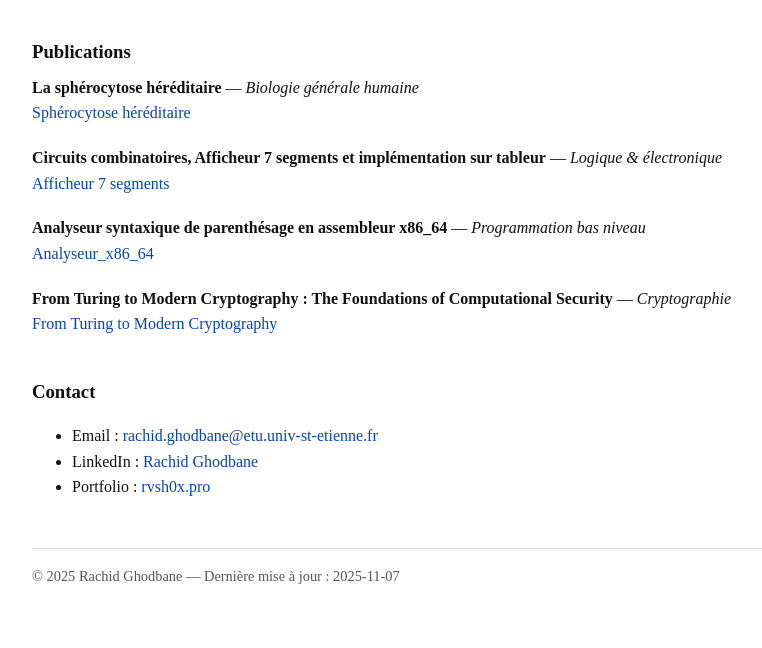
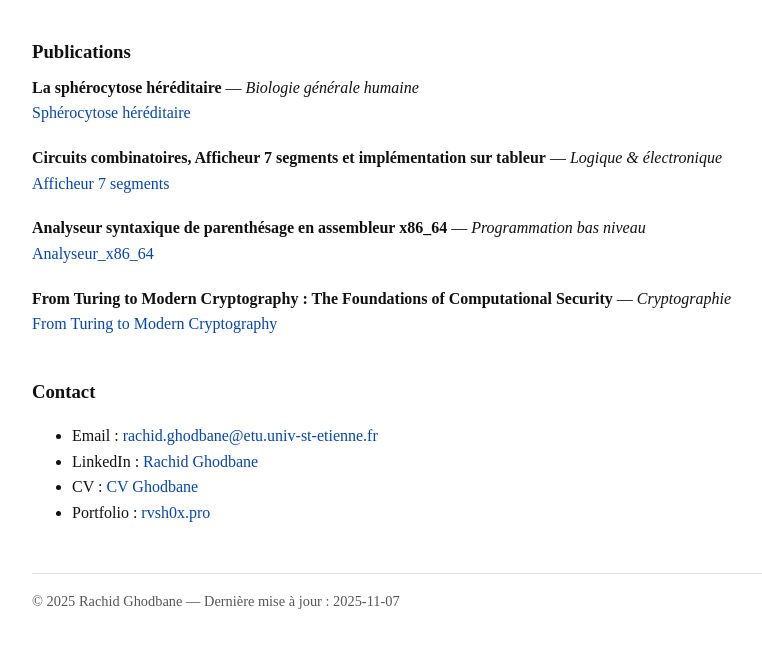
Before and after one commit to rvsh0x/academic-works, a plain HTML site: page index.html in a window 1280 px wide. Shown: the part 152-800 px from the top of the page, without its empty margins (0-762 px from the left). Drawn offline with Linux system fonts and the light colour scheme.

Commit message:
Update index.html

```diff
--- a/index.html
+++ b/index.html
@@ -105,6 +105,7 @@
       <ul>
         <li>Email : <a href="mailto:rachid.ghodbane@etu.univ-st-etienne.fr.com">rachid.ghodbane@etu.univ-st-etienne.fr</a></li>
         <li>LinkedIn : <a href="https://www.linkedin.com/in/rachid-g-6888b1248/">Rachid Ghodbane</a></li>
+        <li>CV : <a href="papers/CV_GHODBANE.pdf">CV Ghodbane</a>
         <li>Portfolio : <a href="https://rvsh0x.pro">rvsh0x.pro</a></li>
 
 
```
